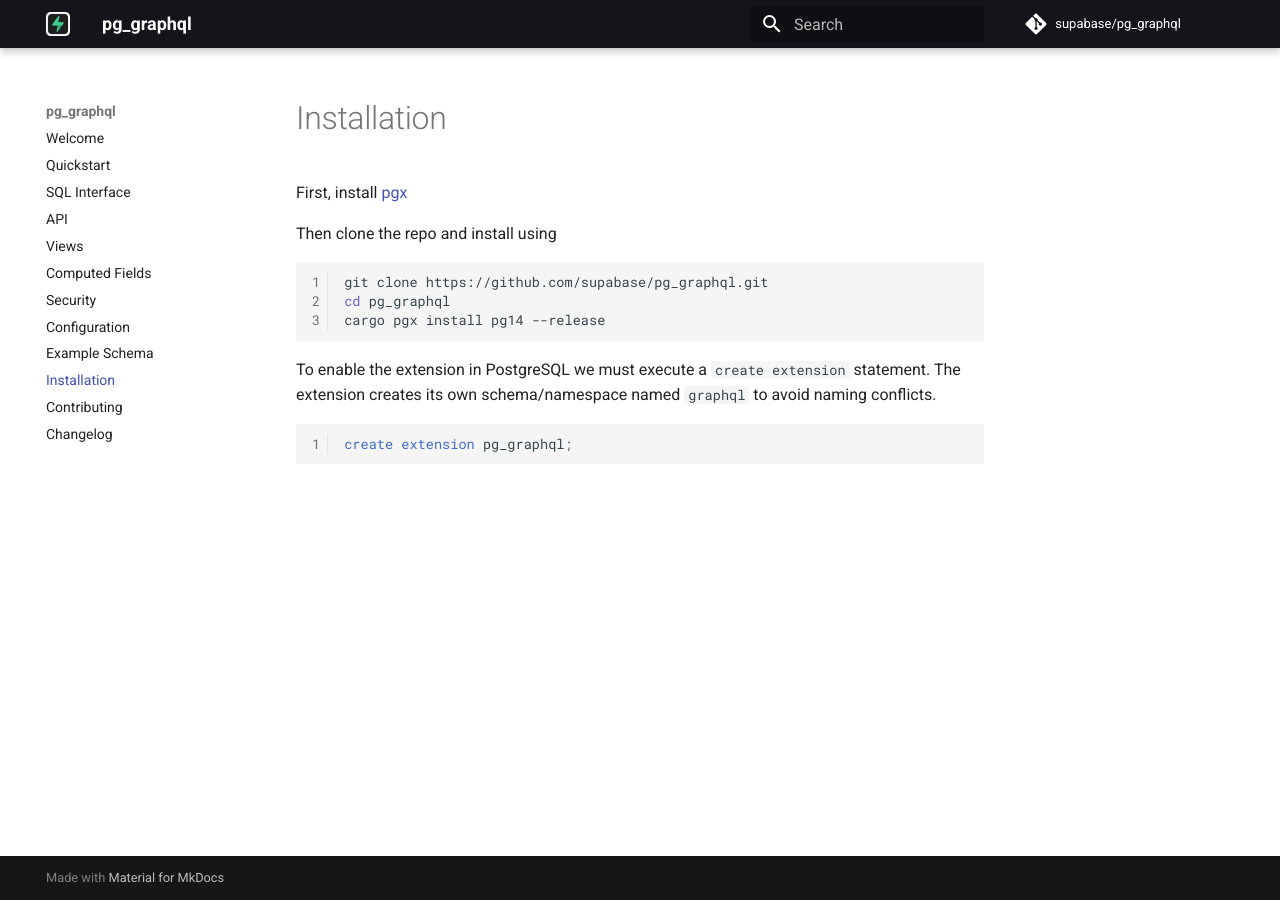
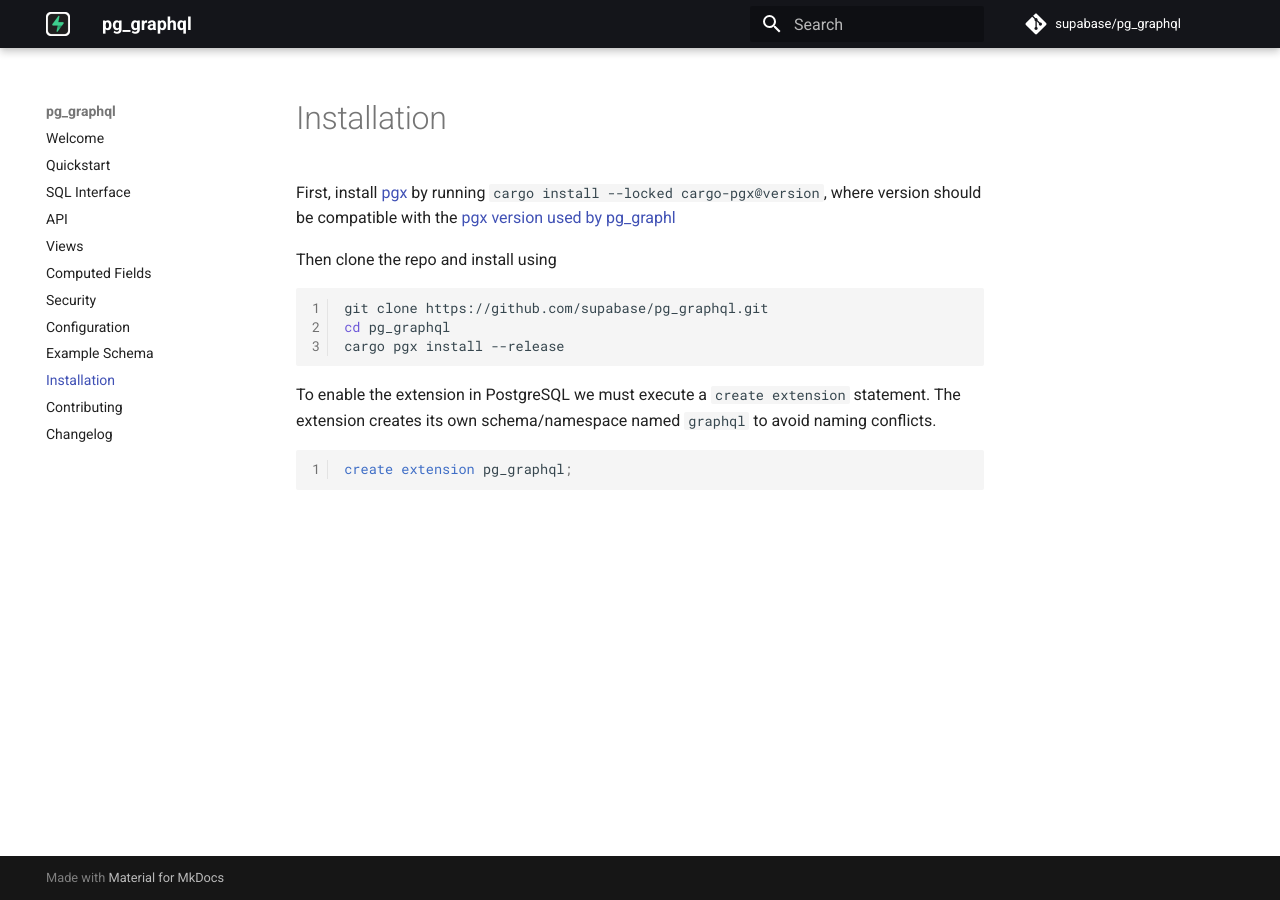
Before and after one commit to supabase/pg_graphql, an MkDocs documentation site: the page built from docs/installation.md, in a window 1280 px wide. Built offline with MkDocs 1.6.1 and Material for MkDocs 9.7.7, drawn with Linux system fonts in a browser that asks for light colours; comment, search, counter and statistics services are not loaded.

````diff
--- a/docs/installation.md
+++ b/docs/installation.md
@@ -1,11 +1,11 @@
-First, install [pgx](https://github.com/tcdi/pgx)
+First, install [pgx](https://github.com/tcdi/pgx) by running `cargo install --locked cargo-pgx@version`, where version should be compatible with the [pgx version used by pg_graphl](https://github.com/supabase/pg_graphql/blob/master/Cargo.toml#L16)
 
 Then clone the repo and install using
 
 ```bash
 git clone https://github.com/supabase/pg_graphql.git
 cd pg_graphql
-cargo pgx install pg14 --release
+cargo pgx install --release
 ```
 
 To enable the extension in PostgreSQL we must execute a `create extension` statement. The extension creates its own schema/namespace named `graphql` to avoid naming conflicts.
````
